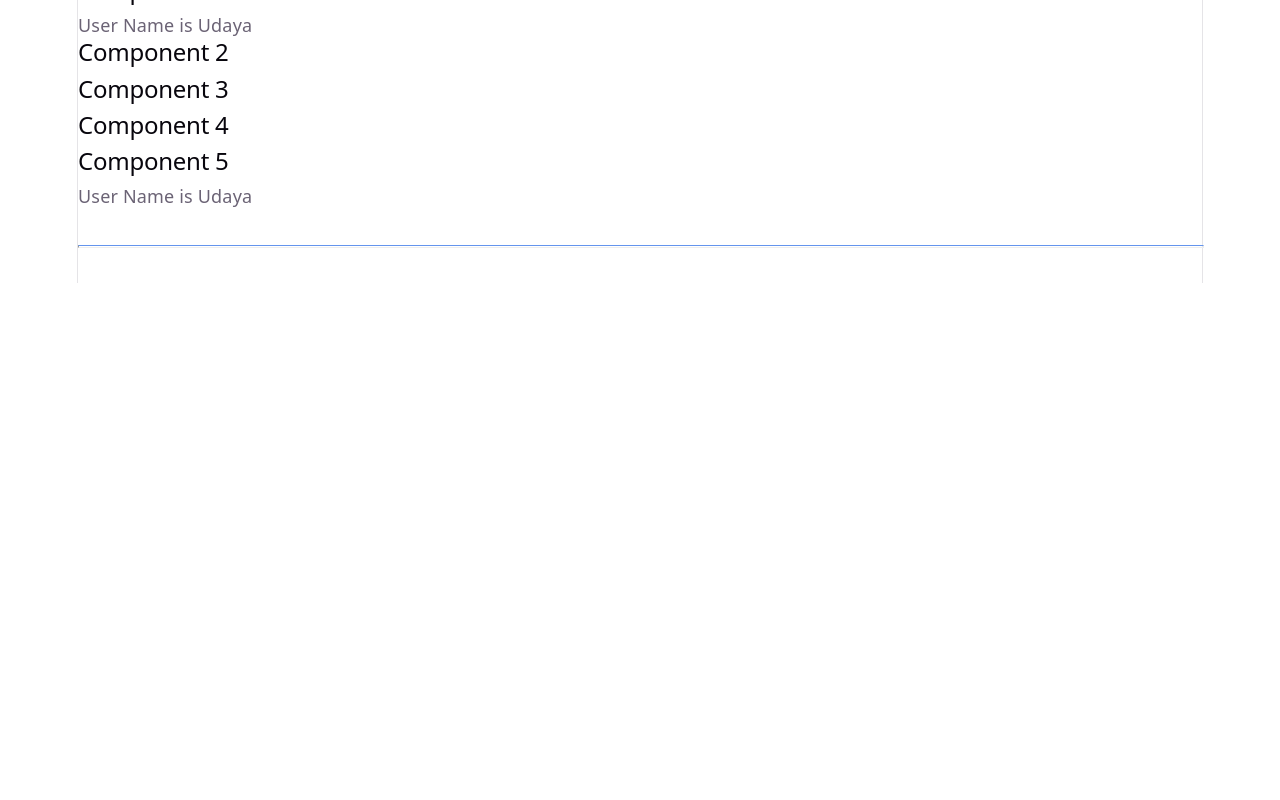
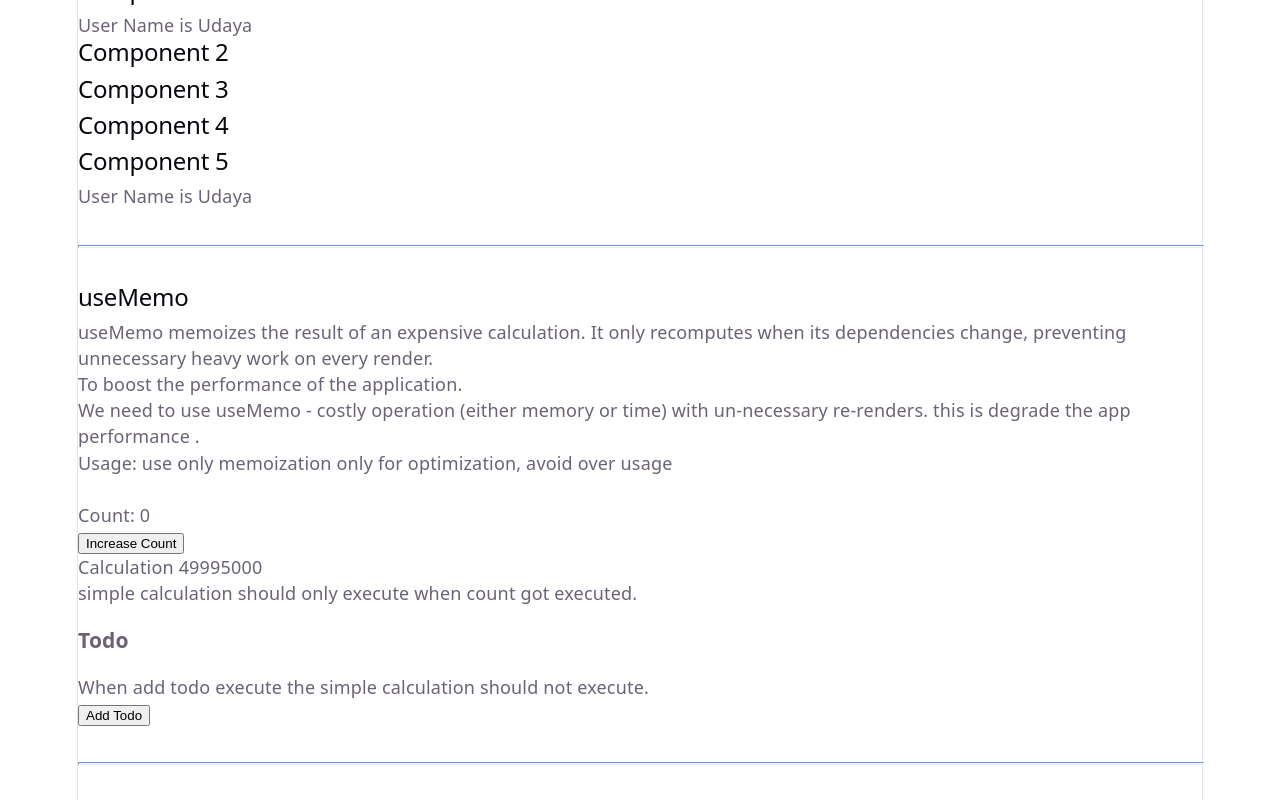
Before and after one commit to udayamca/react-hooks, a React (Vite) app: page / in a window 1280 px wide. Shown: the part 761-1561 px from the top of the page. Before the commit the page ends 1044 px from the top, so only its background shows below. Built offline with nearby package versions, Linux system fonts and the light colour scheme.

Commit message:
adding useMemo

```diff
--- /dev/null
+++ b/components/UseMemo.jsx
@@ -0,0 +1,79 @@
+import { useState, useMemo } from "react";
+
+export default function UseMemo() {
+  const [count, setCount] = useState(0);
+  const [todos, setTodos] = useState([]);
+
+  const increase = () => {
+    setCount((prev) => prev + 1);
+  };
+
+  const calculation = useMemo(() => simpleCalculation(count), [count]);
+
+  const newTodo = () => {
+    setTodos((prev) => [...prev, "New Todo"]);
+  };
+
+  return (
+    <>
+      <div className="usememo" style={{ textAlign: "left" }}>
+        <h2>useMemo</h2>
+        <div className="usememo-cont">
+          <p>
+            useMemo memoizes the result of an expensive calculation. It only
+            recomputes when its dependencies change, preventing unnecessary
+            heavy work on every render.
+          </p>
+          <p>To boost the performance of the application.</p>
+          <p>
+            We need to use useMemo - costly operation (either memory or time)
+            with un-necessary re-renders. this is degrade the app performance .
+          </p>
+          <p>
+            Usage: use only memoization only for optimization, avoid over usage
+          </p>
+        </div>
+        <br />
+        <div>
+          <div>Count: {count}</div>
+          <div>
+            <button onClick={increase}>Increase Count</button>
+          </div>
+        </div>
+        <div>
+          <div>Calculation {calculation}</div>
+          <p>simple calculation should only execute when count got executed.</p>
+        </div>
+        <div>
+          <h3>Todo</h3>
+          <p>
+            When add todo execute the simple calculation should not execute.
+          </p>
+          <button onClick={newTodo}>Add Todo</button>
+          {todos &&
+            todos.map((todo, index) => {
+              return <div key={index}>{todo}</div>;
+            })}
+        </div>
+      </div>
+      <br />
+      <hr
+        style={{
+          width: "100%",
+          height: "1px",
+          color: "blue",
+          borderTop: "1px solid cornflowerblue",
+        }}
+      />
+      <br />
+    </>
+  );
+}
+
+const simpleCalculation = (count) => {
+  console.log("simpleCalculation");
+  for (let i = 0; i < 10000; i++) {
+    count += i;
+  }
+  return count;
+};
--- a/src/App.jsx
+++ b/src/App.jsx
@@ -3,6 +3,7 @@ import "./App.css";
 import UseState from "../components/UseState";
 import UseReducer from "../components/UseReducer";
 import UseContext from "../components/UseContext";
+import UseMemo from "../components/UseMemo";
 
 function App() {
   return (
@@ -11,6 +12,7 @@ function App() {
       <UseState />
       <UseReducer />
       <UseContext />
+      <UseMemo />
     </>
   );
 }
```
